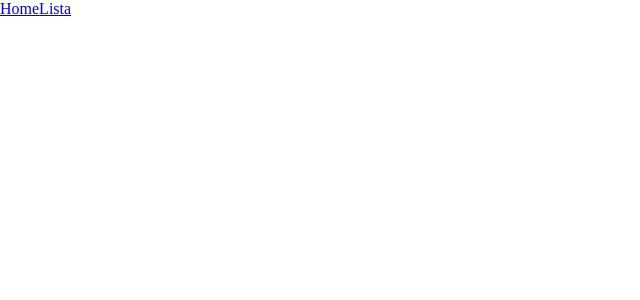
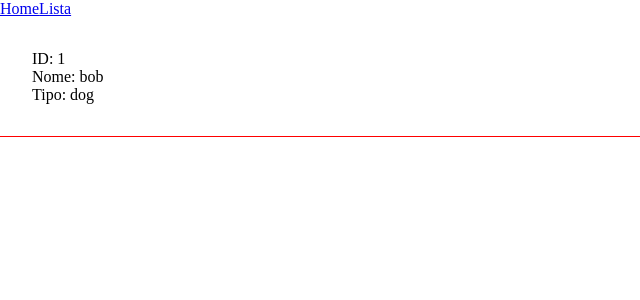
Before and after one commit to tiagobsb84/Angular_13-Curso, an Angular app: page /list/1 in a window 1280 px wide. Before the commit this address led to /. Shown: the top 300 px of the page, without its empty margins (0-640 px from the left). Built offline with nearby package versions, Linux system fonts and the light colour scheme; data requests are answered from the project's data file.

Commit message:
Selecionando dado individual

```diff
--- a/src/app/Animal.ts
+++ b/src/app/Animal.ts
@@ -1,4 +1,5 @@
 export interface Animal {
+    id: number;
     name: String;
     type: String;
     age: number;
--- a/src/app/app-routing.module.ts
+++ b/src/app/app-routing.module.ts
@@ -2,11 +2,13 @@ import { NgModule } from "@angular/core";
 import { RouterModule, Routes } from "@angular/router";
 
 import { FirstComponentComponent } from "./components/first-component/first-component.component";
+import { ItemDetailComponent } from "./components/item-detail/item-detail.component";
 import { ListaRenderComponent } from "./components/lista-render/lista-render.component";
 
 const routes: Routes = [
     {path: '', component: FirstComponentComponent},
-    {path: 'list', component: ListaRenderComponent}
+    {path: 'list', component: ListaRenderComponent},
+    {path: 'list/:id', component: ItemDetailComponent}
 ]
 
 @NgModule({
--- a/src/app/app.module.ts
+++ b/src/app/app.module.ts
@@ -15,6 +15,7 @@ import { ChangeNumberComponent } from './components/change-number/change-number.
 import { ListaRenderComponent } from './components/lista-render/lista-render.component';
 import { PipesComponent } from './components/pipes/pipes.component';
 import { TwoWayBindingComponent } from './components/two-way-binding/two-way-binding.component';
+import { ItemDetailComponent } from './components/item-detail/item-detail.component';
 
 @NgModule({
   declarations: [
@@ -28,7 +29,8 @@ import { TwoWayBindingComponent } from './components/two-way-binding/two-way-bin
     ChangeNumberComponent,
     ListaRenderComponent,
     PipesComponent,
-    TwoWayBindingComponent
+    TwoWayBindingComponent,
+    ItemDetailComponent
   ],
   imports: [
     BrowserModule,
--- /dev/null
+++ b/src/app/components/item-detail/item-detail.component.html
@@ -0,0 +1,5 @@
+<div *ngIf="animal" class="class">
+    <p>ID: {{animal.id}}</p>
+    <p>Nome: {{animal.name}}</p>
+    <p>Tipo: {{animal.type}}</p>
+</div>
--- /dev/null
+++ b/src/app/components/item-detail/item-detail.component.ts
@@ -0,0 +1,28 @@
+import { Component, OnInit } from '@angular/core';
+import { ActivatedRoute } from '@angular/router';
+
+import { Animal } from 'src/app/Animal';
+
+import { ListService } from 'src/app/services/list.service';
+
+@Component({
+  selector: 'app-item-detail',
+  templateUrl: './item-detail.component.html',
+  styleUrls: ['./item-detail.component.css']
+})
+export class ItemDetailComponent implements OnInit {
+  animal?: Animal;
+
+  constructor(private listService: ListService, private route: ActivatedRoute) {
+    this.getAnimal();
+   }
+
+  ngOnInit(): void {
+  }
+
+  getAnimal(){
+    const id = Number(this.route.snapshot.paramMap.get("id"));
+    this.listService.getItem(id).subscribe((a) => this.animal = a);
+  }
+
+}
--- a/src/app/components/lista-render/lista-render.component.html
+++ b/src/app/components/lista-render/lista-render.component.html
@@ -1,7 +1,7 @@
 <div class="class">
     <h2>List Renderiza</h2>
     <ul>
-        <li *ngFor="let animal of animals">Nome: {{ animal.name }} - tipo: {{ animal.type }}
+        <li *ngFor="let animal of animals">Nome:<a routerLink="/list/{{ animal.id}}"> {{ animal.name }}</a> - tipo: {{ animal.type }}
             <button (click)="showAge(animal)">Age</button>
             <button (click)="removendoAnimal(animal)">remover</button>
         </li>
--- a/src/app/components/lista-render/lista-render.component.ts
+++ b/src/app/components/lista-render/lista-render.component.ts
@@ -11,8 +11,6 @@ import { ListService } from 'src/app/services/list.service';
 })
 export class ListaRenderComponent implements OnInit {
   animals: Animal[] = [];
-
-  animal: Animal = {name: ' ', type: ' ', age: 0}
 
   animaisDetails = '';
 
--- a/src/app/services/list.service.ts
+++ b/src/app/services/list.service.ts
@@ -20,4 +20,8 @@ export class ListService {
   getAll(): Observable<Animal[]> {
     return this.http.get<Animal[]>(this.apiUrl);
   }
+
+  getItem(id: number): Observable<Animal> {
+    return this.http.get<Animal>(`${this.apiUrl}/${id}`);
+  }
 }
```
Also changed, not shown: src/app/components/item-detail/item-detail.component.css (added), 1 other file (tests, documents, lock files or other folders).
